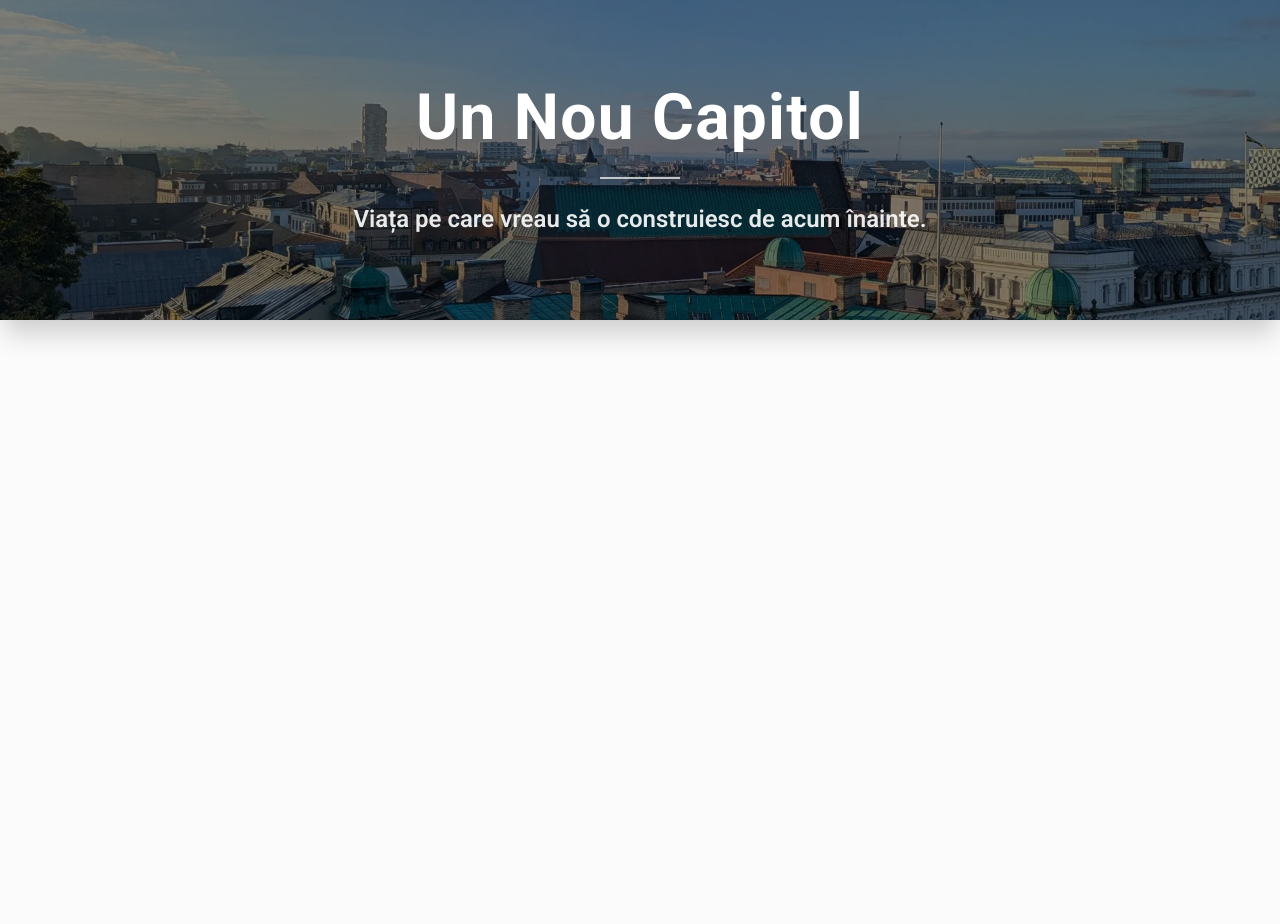
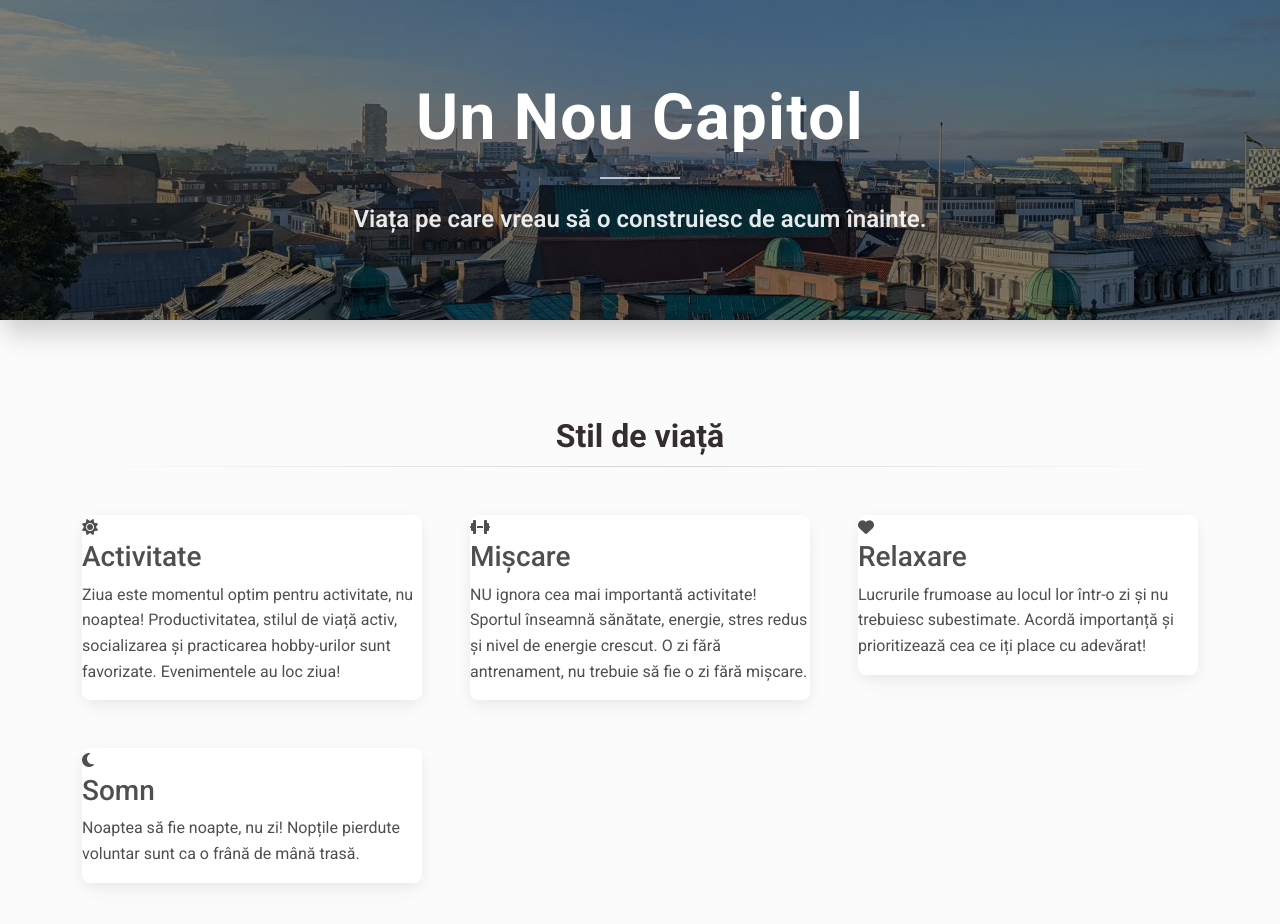
Before and after one commit to catalinbroinas/a-new-chapter, a website: page index.html in a window 1280 px wide. Before the commit the page ends 800 px from the top, so only its background shows below. Drawn offline with Linux system fonts and the light colour scheme.

Commit message:
feat(LifeStyle)Ș add section structure

```diff
--- a/index.html
+++ b/index.html
@@ -48,7 +48,92 @@
 
     <!-- Main -->
     <main>
-      <div class="container"></div>
+      <div class="container">
+        <!-- Life style -->
+        <section class="life-style section-margin">
+          <h2 class="title mb-2">Stil de viață</h2>
+          <hr class="hr hr-blurry mt-0 mb-5" />
+
+          <!-- Grid Row -->
+          <div
+            class="row row-cols-xxl-4 row-cols-lg-3 row-cols-sm-2 row-cols-1 g-5"
+          >
+            <!-- Column -->
+            <div class="col">
+              <div class="card card-life-style">
+                <div class="card-life-style__body">
+                  <i class="fa-solid fa-sun card-life-style__icon"></i>
+
+                  <h3 class="card-life-style__title">Activitate</h3>
+
+                  <p class="card-life-style__text">
+                    Ziua este momentul optim pentru activitate, nu noaptea!
+                    Productivitatea, stilul de viață activ, socializarea și
+                    practicarea hobby-urilor sunt favorizate. Evenimentele au
+                    loc ziua!
+                  </p>
+                </div>
+              </div>
+            </div>
+            <!-- Column -->
+
+            <!-- Column -->
+            <div class="col">
+              <div class="card card-life-style">
+                <div class="card-life-style__body">
+                  <i class="fa-solid fa-dumbbell card-life-style__icon"></i>
+
+                  <h3 class="card-life-style__title">Mișcare</h3>
+
+                  <p class="card-life-style__text">
+                    NU ignora cea mai importantă activitate! Sportul înseamnă
+                    sănătate, energie, stres redus și nivel de energie crescut.
+                    O zi fără antrenament, nu trebuie să fie o zi fără mișcare.
+                  </p>
+                </div>
+              </div>
+            </div>
+            <!-- Column -->
+
+            <!-- Column -->
+            <div class="col">
+              <div class="card card-life-style">
+                <div class="card-life-style__body">
+                  <i class="fa-solid fa-heart card-life-style__icon"></i>
+
+                  <h3 class="card-life-style__title">Relaxare</h3>
+
+                  <p class="card-life-style__text">
+                    Lucrurile frumoase au locul lor într-o zi și nu trebuiesc
+                    subestimate. Acordă importanță și prioritizează cea ce iți
+                    place cu adevărat!
+                  </p>
+                </div>
+              </div>
+            </div>
+            <!-- Column -->
+
+            <!-- Column -->
+            <div class="col">
+              <div class="card card-life-style">
+                <div class="card-life-style__body">
+                  <i class="fa-solid fa-moon card-life-style__icon"></i>
+
+                  <h3 class="card-life-style__title">Somn</h3>
+
+                  <p class="card-life-style__text">
+                    Noaptea să fie noapte, nu zi! Nopțile pierdute voluntar sunt
+                    ca o frână de mână trasă.
+                  </p>
+                </div>
+              </div>
+            </div>
+            <!-- Column -->
+          </div>
+          <!-- Grid Row -->
+        </section>
+        <!-- Life style -->
+      </div>
     </main>
     <!-- Main -->
 
```
